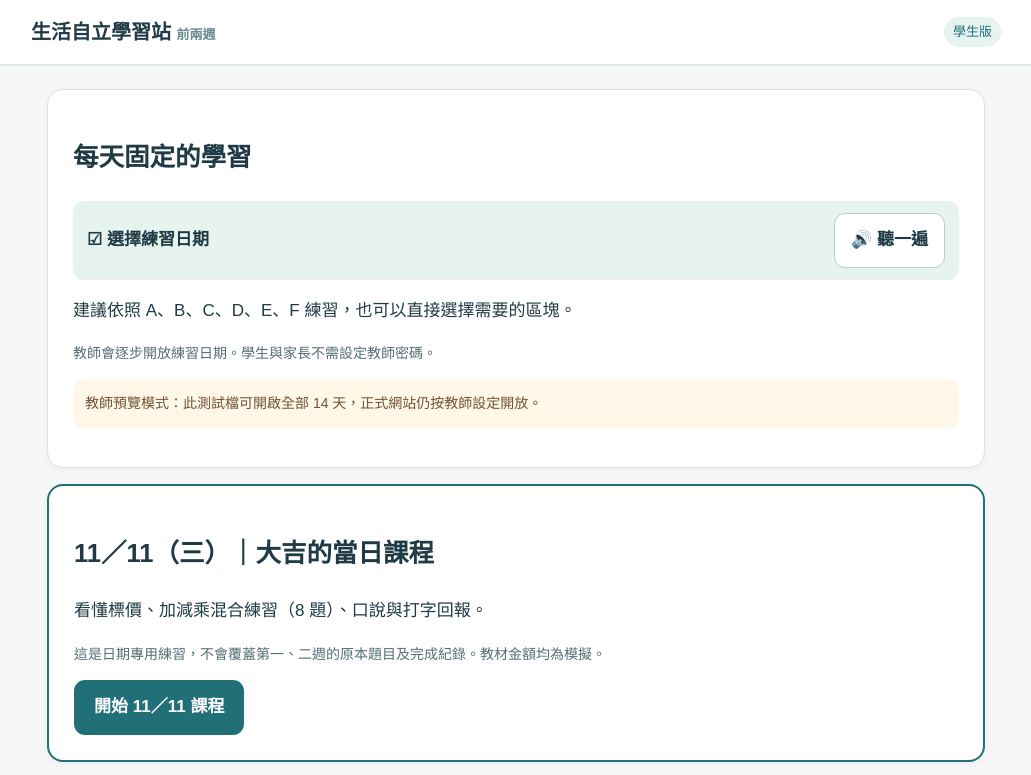
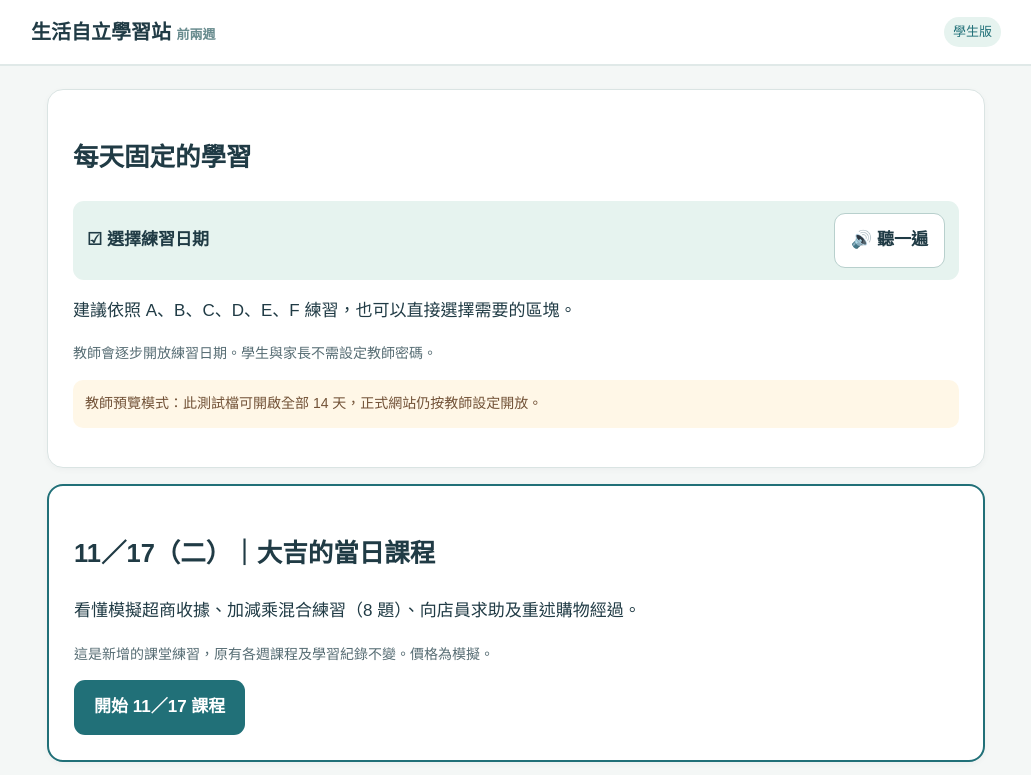
Before and after one commit to yotindo0808/life-skills-learning, a plain HTML site: page index.html in a window 1280 px wide. Shown: the top 775 px of the page, without its empty margins (124-1155 px from the left). Drawn offline with Linux system fonts and the light colour scheme.

Commit message:
Link November 17 lesson from existing student homepage

```diff
--- a/index.html
+++ b/index.html
@@ -130,6 +130,7 @@ function showHome(){
  let notice=courseStatus==='offline'?'<p class="warning">教師設定目前無法更新，暫時只開放第 1 週第 1 天。</p>':courseStatus==='preview'?'<p class="warning">教師預覽模式：此測試檔可開啟全部 14 天，正式網站仍按教師設定開放。</p>':'';
  let html=`<section class="card"><h1>每天固定的學習</h1><div class="step">☑ 選擇練習日期 ${voice('選擇練習日期')}</div><p>建議依照 A、B、C、D、E、F 練習，也可以直接選擇需要的區塊。</p><p class="muted">教師會逐步開放練習日期。學生與家長不需設定教師密碼。</p>${notice}</section>`;
 
+ html+=`<section class="card" style="border:2px solid #217078"><h2>11／17（二）｜大吉的當日課程</h2><p>看懂模擬超商收據、加減乘混合練習（8 題）、向店員求助及重述購物經過。</p><p class="muted">這是新增的課堂練習，原有各週課程及學習紀錄不變。價格為模擬。</p><a href="./lesson-2026-11-17/" style="display:inline-block;background:#217078;color:white;text-decoration:none;border-radius:11px;padding:13px 20px;font-weight:bold">開始 11／17 課程</a></section>`;
  html+=`<section class="card" style="border:2px solid #217078"><h2>11／11（三）｜大吉的當日課程</h2><p>看懂標價、加減乘混合練習（8 題）、口說與打字回報。</p><p class="muted">這是日期專用練習，不會覆蓋第一、二週的原本題目及完成紀錄。教材金額均為模擬。</p><a href="./lesson-2026-11-11/" style="display:inline-block;background:#217078;color:white;text-decoration:none;border-radius:11px;padding:13px 20px;font-weight:bold">開始 11／11 課程</a></section>`;
  for(const w of [1,2]){
   html+=`<section class="card"><h2>第 ${w} 週｜${w===1?'小安去活動中心':'小安在活動中心求助'} ${w===2&&!courseSettings.week2?'<span class="pill">尚未開放</span>':''}</h2><div class="tiles">`;
```
